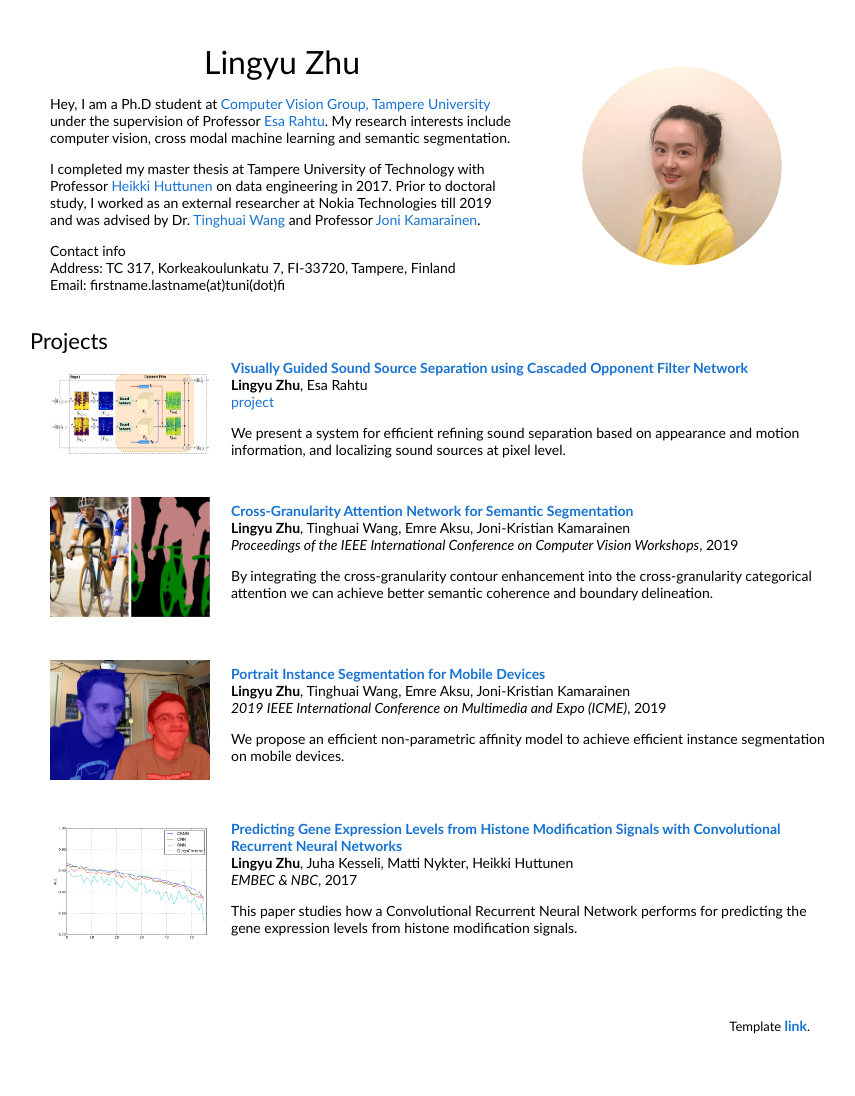
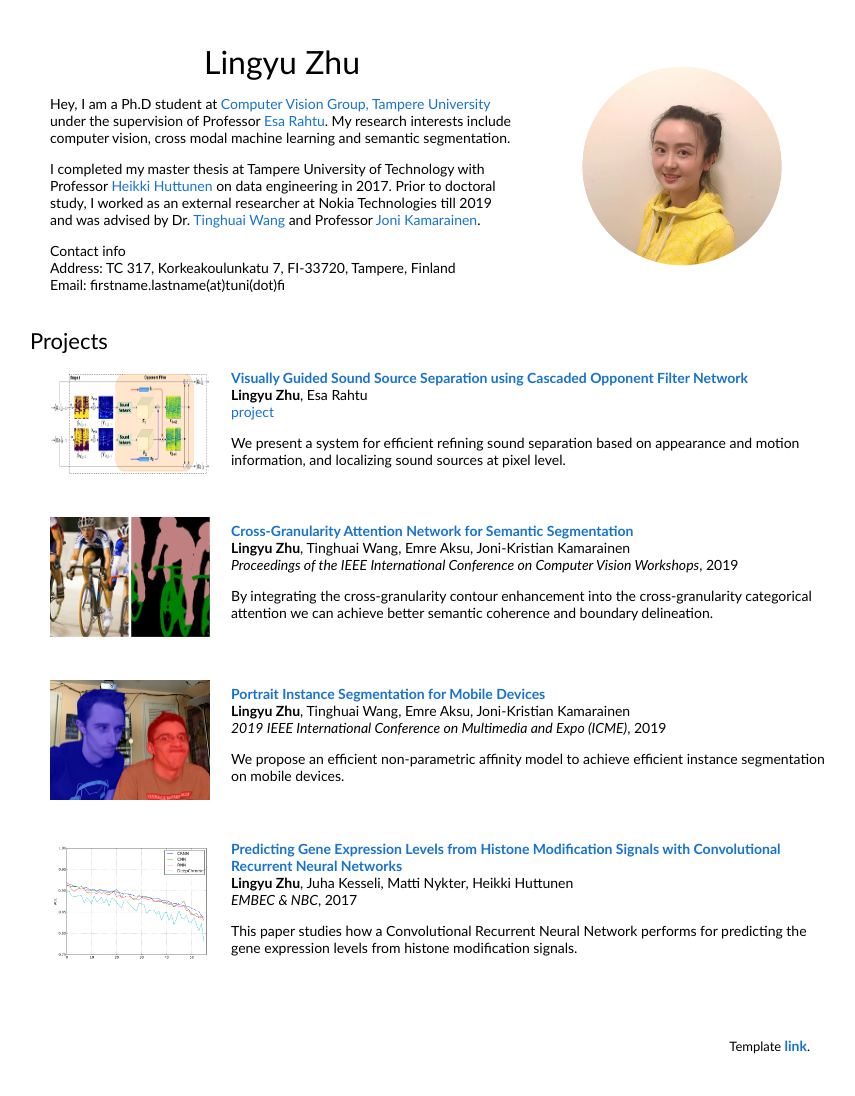
Before and after one commit to ly-zhu/ly-zhu.github.io, a Jekyll site: the page index.html, which Jekyll copies as it is, in a window 1280 px wide. Shown: the whole page, without its empty margins (210-1065 px from the left). Built offline with Jekyll 4.4.1, drawn with Linux system fonts in a browser that asks for light colours.

Commit message:
cv cof figure height 100

```diff
--- a/index.html
+++ b/index.html
@@ -55,7 +55,7 @@
 
       <tr>
         <td style="padding:20px;width:25%;vertical-align:middle">
-          <img src="cof-net/figures/of.png" alt="blind-date" width="160" height="80">
+          <img src="cof-net/figures/of.png" alt="blind-date" width="160" height="100">
         </td>
         <td width="75%" valign="middle">
           <a href="https://arxiv.org/pdf/2006.03028.pdf">
```
